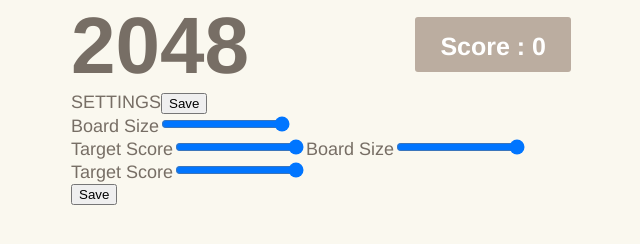
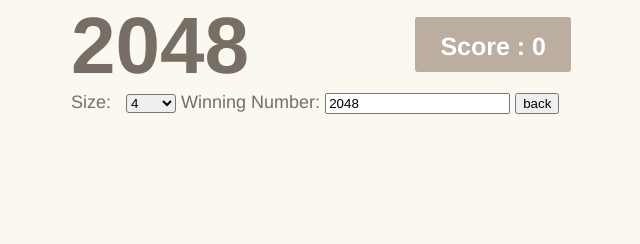
Before and after one commit to AJ-Protzel/Team-Baja-OSU-CS361-Copy, a website: page views/index.html in a window 1280 px wide. Both pictures are taken after a click on the button "settings". Shown: the whole page, without its empty margins (319-959 px from the left). Drawn offline with Linux system fonts and the light colour scheme.

Commit message:
restructured settings buttons and added remove button

```diff
--- a/public/script.js
+++ b/public/script.js
@@ -32,27 +32,6 @@
 setting_button.addEventListener('click', function() {showSettings(event)});
 scoreButton.addEventListener('click',  function() {showHighscore(event)});
 
-/*
-var canvas = document.getElementById('canvas'); //background square
-var setting_button = document.getElementById('settings');
-var setting_form = document.getElementById('settings_form');
-var score_form = document.getElementById('highScore_form');
-var scoreButton = document.getElementById('highScores');
-var highScoreBack = document.getElementById('highScoreBack');
-var ctx = canvas.getContext('2d');
-//var mainOptions = document.getElementById('mainOptions');
-//var sizeInput = document.getElementById('size'); // button
-var changeSize = document.getElementById('change-size'); // button
-//var scoreLabel = document.getElementById('score-container'); // display
-//var boardSize = 4; // default
-var width = canvas.width / boardSize - 6; //-6 moves cell image to center
-var cells = [];
-var fontSize;
-var loss = false;
-var movementMade = true;
-var countFree;
-var game;
-*/
 
 canvas.addEventListener('click', function(e){
   /**
@@ -100,46 +79,10 @@
   canvas.hidden = true;
   setting_form.hidden = false;
   mainOptions.hidden = true;
-  var x = document.createElement("BUTTON");
-  var t = document.createTextNode("Save");
-  x.appendChild(t);
-  setting_form.appendChild(x);
-  var current_Node = setting_form.firstElementChild
-  var back = setting_form.firstElementChild;
-  setting_form.appendChild(document.createElement('form'));
-  current_Node = current_Node.nextElementSibling // current_node -> Form
-  var i = document.createElement("input"); //board
-  i.setAttribute('type',"range");
-  i.setAttribute('id',"boardSize");
-  i.setAttribute('min', '3');
-  i.setAttribute('max', '16');
-
-  var s = document.createElement("label"); //board label
-  s.setAttribute('for',"boardsize");
-  s.innerText = "Board Size"
-  current_Node.appendChild(s);
-  current_Node.appendChild(i);
-  current_Node.appendChild(document.createElement('br'));
-
-  var i = document.createElement("input"); //input element, text
-  i.setAttribute('type',"range");
-  i.setAttribute('id',"targetScore");
-  i.setAttribute('min', '0');
-  i.setAttribute('max', '50');
-
-  var s = document.createElement("label"); //input element, Submit button
-  s.setAttribute('for',"targetScore");
-  s.innerText = "Target Score"
-
-
-  current_Node.appendChild(s);
-  current_Node.appendChild(i);
-
-
+  var back = document.getElementById('settingsBack');;
 
 
   back.onclick = function(){
-    setting_form.innerHTML = '';
     setting_form.hidden = true;
     canvas.hidden = false;
     mainOptions.hidden = false;
--- a/views/index.html
+++ b/views/index.html
@@ -19,30 +19,37 @@
       </div>
       <div class="clear"></div> <!--adds space under heading-->
       <div id="mainOptions"> <!--box under heading-->
-        <Label for="size-title">Size:</label> <!--board dimension options, default 4x4-->
-        <select id="size">
-          <option value="3">3</option>
-          <option value="4" selected>4</option>
-          <option value="5">5</option>
-          <option value="6">6</option>
-          <option value="7">7</option>
-          <option value="8">8</option>
-          <option value="9">9</option>
-          <option value="10">10</option>
-        </select>
 
         <input id="start-new" type="button" value="Start New Game"> <!--resets board, starts new game-->
         <input id='settings' type='button' value='settings'>
         <input id='highScores' type='button' value='High Score'>
+        <input id='removeCell' type='button' value='Remove cell'>
 
         <br>
-        <label for="target">Winning Number:</label>
-        <input type="number" id="scoreTarget" value="2048" min="2">
       </div>
 
       <div id="canvas-block"> <!--holds canvas block-->
         <canvas id="canvas" width="500" height="500"></canvas>
-        <div hidden id='settings_form'>SETTINGS</div>
+        <div hidden id='settings_form'> <!-- Holds setting options and hides when not needed.-->
+          <form>
+            <Label for="size-title">Size:</label> <!--board dimension options, default 4x4-->
+              <select id="size">
+                <option value="3">3</option>
+                <option value="4" selected>4</option>
+                <option value="5">5</option>
+                <option value="6">6</option>
+                <option value="7">7</option>
+                <option value="8">8</option>
+                <option value="9">9</option>
+                <option value="10">10</option>
+              </select>
+              <label for="target">Winning Number:</label>
+              <input type="number" id="scoreTarget" value="2048" min="2">
+              <input id='settingsBack' type='button' value='back'>
+           </form>
+
+
+        </div>
         <div hidden id='highScore_form'>
           <Label for="size-title">Size:</label> <!--board dimension options, default 4x4-->
             <select id="highScoreSize">
```
Lines whose indentation alone changed are shown as unchanged.
